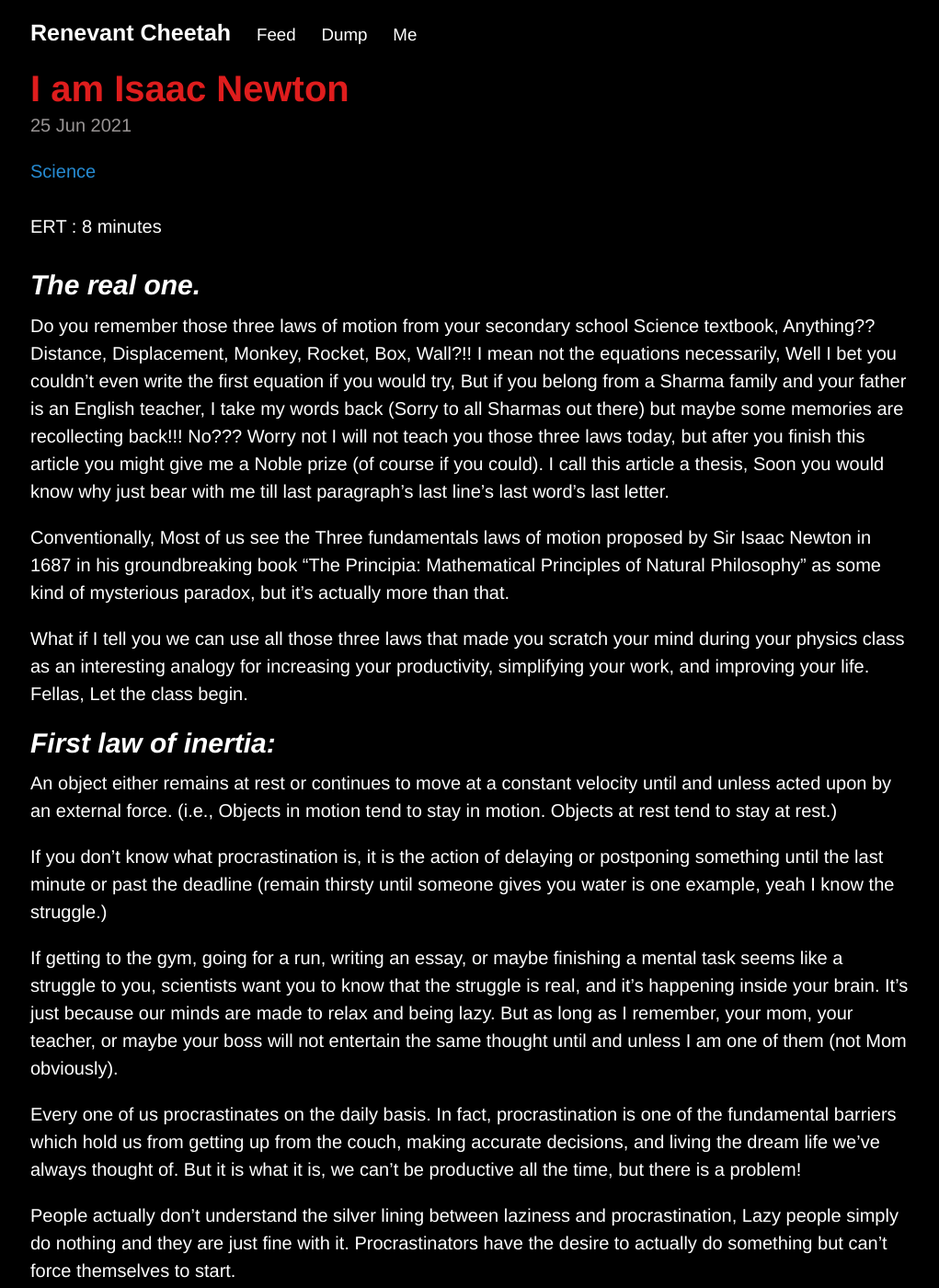
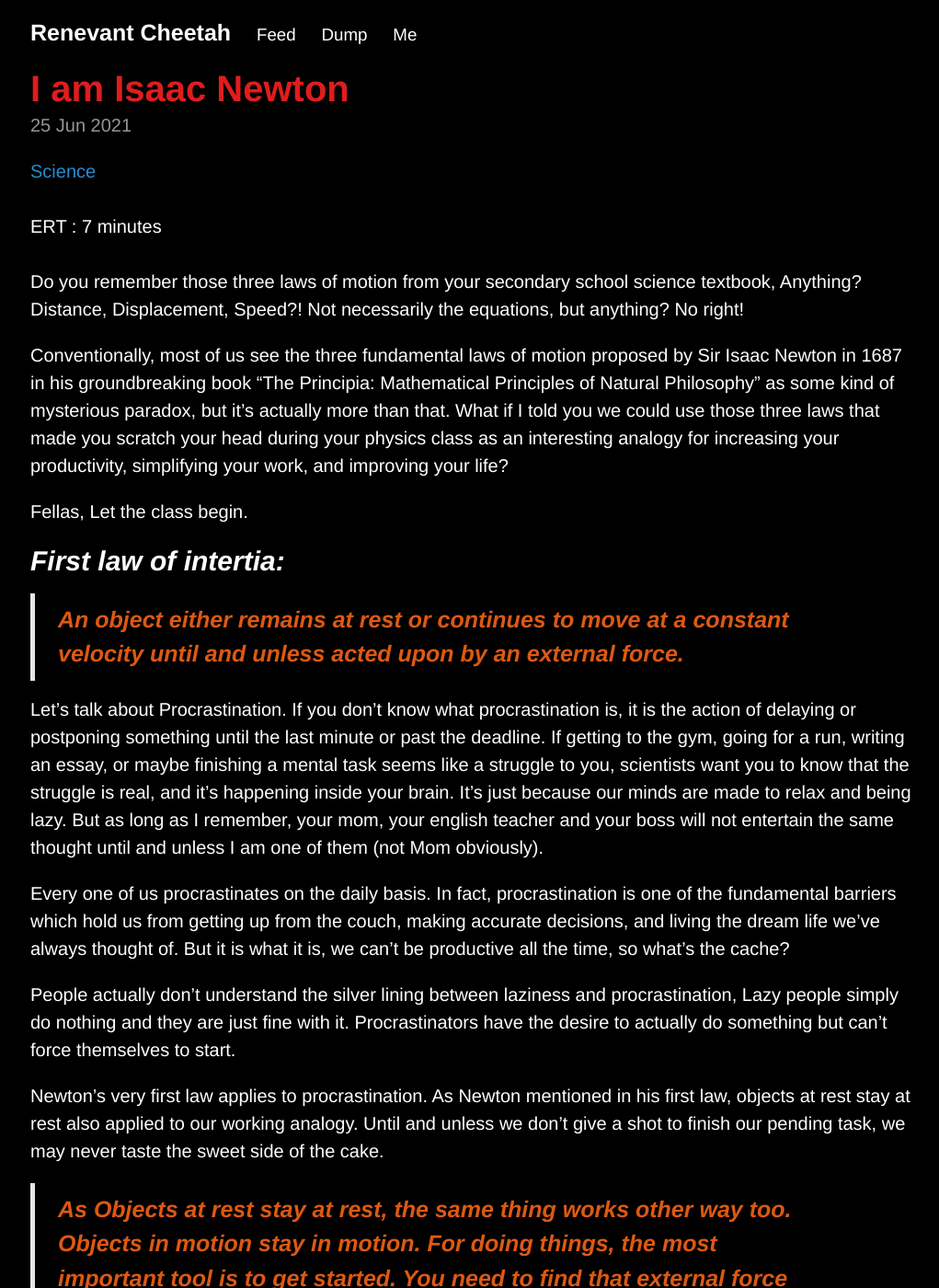
Before and after one commit to renevantcheetah/renevantcheetah.github.io, a Jekyll site: the page built from _posts/Science/2021-06-25-i-am-isaac-newton.markdown, in a window 1280 px wide and 1400 px high. Shown: the whole window at 92% size, without its empty margins (127-1148 px from the left). Built offline with Jekyll 4.4.1, drawn with Linux system fonts in a browser that asks for light colours; comment, search, counter and statistics services are not loaded; some of the changed text lies outside the part shown.

Commit message:
New Draft, isaac post changes

```diff
--- a/_posts/Science/2021-06-25-i-am-isaac-newton.markdown
+++ b/_posts/Science/2021-06-25-i-am-isaac-newton.markdown
@@ -5,34 +5,29 @@ comments: true
 categories: Science
 permalink: /:categories/:title
 ---
+Do you remember those three laws of motion from your secondary school science textbook, Anything? Distance, Displacement, Speed?! Not necessarily the equations, but anything? No right!
 
-## ***The real one.***
+Conventionally, most of us see the three fundamental laws of motion proposed by Sir Isaac Newton in 1687 in his groundbreaking book "The Principia: Mathematical Principles of Natural Philosophy" as some kind of mysterious paradox, but it’s actually more than that. What if I told you we could use those three laws that made you scratch your head during your physics class as an interesting analogy for increasing your productivity, simplifying your work, and improving your life?
 
-Do you remember those three laws of motion from your secondary school Science textbook, Anything?? Distance, Displacement, Monkey, Rocket, Box, Wall?!! I mean not the equations necessarily, Well I bet you couldn’t even write the first equation if you would try, But if you belong from a Sharma family and your father is an English teacher, I take my words back (Sorry to all Sharmas out there) but maybe some memories are recollecting back!!! No??? Worry not I will not teach you those three laws today, but after you finish this article you might give me a Noble prize (of course if you could). I call this article a thesis, Soon you would know why just bear with me till last paragraph’s last line’s last word’s last letter.
+Fellas, Let the class begin.
 
-Conventionally, Most of us see the Three fundamentals laws of motion proposed by Sir Isaac Newton in 1687 in his groundbreaking book "The Principia: Mathematical Principles of Natural Philosophy" as some kind of mysterious paradox, but it's actually more than that.
+## ***First law of intertia:***
 
-What if I tell you we can use all those three laws that made you scratch your mind during your physics class as an interesting analogy for increasing your productivity, simplifying your work, and improving your life. Fellas, Let the class begin.
+> An object either remains at rest or continues to move at a constant velocity until and unless acted upon by an external force.
 
-## ***First law of inertia:***
+Let's talk about Procrastination. If you don’t know what procrastination is, it is the action of delaying or postponing something until the last minute or past the deadline. If getting to the gym, going for a run, writing an essay, or maybe finishing a mental task seems like a struggle to you, scientists want you to know that the struggle is real, and it’s happening inside your brain. It’s just because our minds are made to relax and being lazy. But as long as I remember, your mom, your english teacher and your boss will not entertain the same thought until and unless I am one of them (not Mom obviously).
 
-An object either remains at rest or continues to move at a constant velocity until and unless acted upon by an external force. (i.e., Objects in motion tend to stay in motion. Objects at rest tend to stay at rest.)
-
-If you don’t know what procrastination is, it is the action of delaying or postponing something until the last minute or past the deadline (remain thirsty until someone gives you water is one example, yeah I know the struggle.)
-
-If getting to the gym, going for a run, writing an essay, or maybe finishing a mental task seems like a struggle to you, scientists want you to know that the struggle is real, and it’s happening inside your brain. It’s just because our minds are made to relax and being lazy. But as long as I remember, your mom, your teacher, or maybe your boss will not entertain the same thought until and unless I am one of them (not Mom obviously).
-
-Every one of us procrastinates on the daily basis. In fact, procrastination is one of the fundamental barriers which hold us from getting up from the couch, making accurate decisions, and living the dream life we’ve always thought of. But it is what it is, we can’t be productive all the time, but there is a problem!
+Every one of us procrastinates on the daily basis. In fact, procrastination is one of the fundamental barriers which hold us from getting up from the couch, making accurate decisions, and living the dream life we’ve always thought of. But it is what it is, we can’t be productive all the time, so what's the cache?
 
 People actually don’t understand the silver lining between laziness and procrastination, Lazy people simply do nothing and they are just fine with it. Procrastinators have the desire to actually do something but can’t force themselves to start.
 
 Newton’s very first law applies to procrastination. As Newton mentioned in his first law, objects at rest stay at rest also applied to our working analogy. Until and unless we don’t give a shot to finish our pending task, we may never taste the sweet side of the cake.
 
-As Objects at rest stay at rest, the same thing works other way too. Objects in motion stay in motion. For doing things, the most important tool is to get started. You need to find that external force that is responsible to change your state and once you get started; it is much easier to stay in motion.
+> As Objects at rest stay at rest, the same thing works other way too. Objects in motion stay in motion. For doing things, the most important tool is to get started. You need to find that external force that is responsible to change your state and once you get started, it is much easier to stay in motion. Simple as that.
 
 Don’t feel like going for a run or doing the exercise. You better put on your running shoes and fill up your water bottle, and that small start might be enough to get you out of the cliff.
 
-Just to make clear, even this post took much longer than it should have, because Instead of writing on this topic I spent a couple of days doing things like driving a Ferrari Turismo in GTA5, sitting on my desktop searching for some random animal-like caterpillar, and thinking about how easily he could conquer the world, then wondering if he could do dance lying on lion’s back, then wondering who would win between a butterfly and penguin, and then googling that and reading about it for a while (the butterfly would have won the fight but there are no butterflies in Antarctica) and then I spent some time watching a Formula one race thinking what would happen if some random guy jumps on the race track and gets killed. Yeah, I have some problems.
+Just to make clear, even this post took much longer than it should have, because Instead of writing, I spent a couple of days doing things like driving a Ferrari Turismo in GTA5, sitting on my desktop searching for some random animal like caterpillar, and thinking how easily he could conquer the world, then wondering if he could do dance lying on Lion’s back, and who would win between a butterfly and penguin, which ends up googling that and reading about it for a while. I was just procrastinating, but I got started eventually.
 
 So in a nutshell, Your task is Newton’s object, Your thought of why would you have to do the task is Newton’s external force. If your force is enough to make that change in the object's state, you see the object is in motion.
 
@@ -40,7 +35,7 @@ Always remember, motivation often comes after starting. Start small. Objects in
 
 ## ***Second law of force:***
 
-F=ma. The vector sum of the forces on an object is equal to the mass of that object multiplied by the acceleration vector of the object. (i.e. Force equals mass times acceleration.)
+> F=ma. The vector sum of the forces on an object is equal to the mass of that object multiplied by the acceleration vector of the object. (i.e. Force equals mass times acceleration.)
 
 This equation may seem topsy-turvy at the first sight but it involves two pivotal points. The force, F, is a vector quantity and comprises both magnitude and direction, if you are a nonscience student or a science student who failed in his/her science class, Understand the vector quantity by this example: When someone tells you to throw a ball twice as hard and to the right, a vector was just used. When someone tells you to drive northeast for about five miles, a vector was just used. So what exactly is a vector? Any quantity that needs to be fully described by identifying its magnitude and direction is a vector.
 
@@ -54,7 +49,7 @@ As a rule of thumb, To be more productive in any field, it’s not merely about
 
 ## ***Third law of action and reaction:***
 
-When one body exerts a force on a second body, the second body simultaneously exerts a force equal in magnitude and opposite in direction on the first body. (i.e. Equal and opposite forces.)
+> When one body exerts a force on a second body, the second body simultaneously exerts a force equal in magnitude and opposite in direction on the first body. (i.e. Equal and opposite forces.)
 
 All of us try to become a better version of ourselves on the daily basis but the fact is we all have a different speed to make that happen. Our typical levels of productivity, efficiency, or managing things are often a balance of the various forces in our life.
 
@@ -64,13 +59,11 @@ But the action-reaction pair works on two different bodies simultaneously. To un
 
 Now consider yourself as that box lying on the axis of life at the origin and there are two linear axis points, one is effective, and the other is ineffective, same as the positive and negative x-axis sides. Forces like focus, positivity, love, and optimism help us reach closer to the effectiveness side of the axis while other forces like stressing too much, lack of sleep, and disturbed environment resist us.
 
-### ***If we want to make sure our box reaches the effective side of the axis, then we have two choices.***
+If we want to make sure our box reaches the effective side of the axis, then we have two choices.
 
-The first option is to add more productive force. This is the “Power nap” option. We grind it out, drink another cup of coffee, buckle up and work harder. This is why people isolate themselves, which helps them to focus or watch a motivational video to pump themselves up. It’s all an effort to increase productive force and overpower the unproductive forces we face so that you get a thrust and move your box a bit closer to the effective side.
+- The First option is to add more productive force. This is the “Power nap” option. We grind it out, drink another cup of coffee, buckle up and work harder. This is why people isolate themselves, which helps them to focus or watch a motivational video to pump themselves up. It’s all an effort to increase productive force and overpower the unproductive forces we face so that you get a thrust and move your box a bit closer to the effective side. But we can’t take the power nap for so long as at some point we would be exhausted and burned out, but for a brief amount of time taking a “Power nap” may revitalize you to perform better.
 
-But we can’t take the power nap for so long as at some point we would be exhausted and burned out, but for a brief amount of time taking a “Power nap” may revitalize you to perform better.
-
-The second option is to eliminate the opposing and resistive forces. Simplify your life, learn how to say no to things that don’t matter to you, change your environment, reduce the number of responsibilities that you take on, work harder, focus more, and otherwise eliminate the forces that are holding you back.
+- The Second option is to eliminate the opposing and resistive forces. Simplify your life, learn how to say no to things that don’t matter to you, change your environment, reduce the number of responsibilities that you take on, work harder, focus more, and otherwise eliminate the forces that are holding you back.
 
 If you are more prone to use your forces wisely and at the appropriate time, working on the second choice is the best way to reach the effective side of the axis in a very lesser time because you just can't drink coffee every time and at some stage, your coffee packet would be empty and you need to buy one more from the nearest grocery store and that would require you getting up from the couch leaving your Netflix episode in half and I firmly don’t like this idea.
 
@@ -80,9 +73,10 @@ Just before wrapping up my thesis, I want you to ask yourself that is it your fa
 
 Certainly, many of these factors have had an influence on our lives. With no question. However, there is one thing that is playing the primary role in determining the outcome of our lives and those are the choices we make on the daily basis and the reactions we get supposedly.
 
-> Before going into the dark matter again, I have a request for you: No matter what we do, where we come from, what is our sex, religion, caste, or ethnicity, we all are one. It’s not only about you or me, it’s about the legacy we leave behind. What example we want to set for our future generations!? Human beings have already wiped out so many species and many of them out there are on the verge of extinction. I know most of the people who are reading this would not give even a second thought about it, but even if one of you understands and starts working in this very direction, it’s an act of accomplishment for me.  Stop using plastics, Stop deforestation, Save marine life, and work towards sustainable development.
+> ## ***Before going into the dark matter again, I have a request for you: No matter what we do, where we come from, what is our sex, religion, caste, or ethnicity, we all are one. It’s not only about you or me, it’s about the legacy we leave behind. What example we want to set for our future generations!? Human beings have already wiped out so many species and many of them out there are on the verge of extinction. I know most of the people who are reading this would not give even a second thought about it, but even if one of you understands and starts working in this very direction, it’s an act of accomplishment for me.  Stop using plastics, Stop deforestation, Save marine life, and work towards sustainable development.***
 
-And that’s where my class ends. If you liked my thesis, share these laws with your friends and family. I shared them with the Ghost of Newton and he will share them with Albert. Keep the counter rolling, subscribe to my mailing list down below, and I will keep you updated.
+And that’s where my class ends. If you liked my thesis, share these laws with your friends and family. I shared them with the Ghost of Newton and he will share them with Einstein. Keep the counter rolling, subscribe to my mailing list down below to get the new post directly in your inbox.
+
 That’s all for this time. Until then
 
 [पर्यावरण बचाओ पृथ्वी बचाओ](https://youtu.be/0Puv0Pss33M). आवजो.
```
Also changed, not shown: _drafts/2022-10-15-A-whole-generation-is-wasted.markdown (added, +47 -0 lines), resources.txt (+51 -0 lines), assets/posts_images/Culture/generation/1.png (added), assets/posts_images/Culture/generation/2.png (added), assets/posts_images/Culture/generation/3.png (added), assets/posts_images/Culture/generation/4.png (added), assets/posts_images/Culture/generation/5.png (added).
